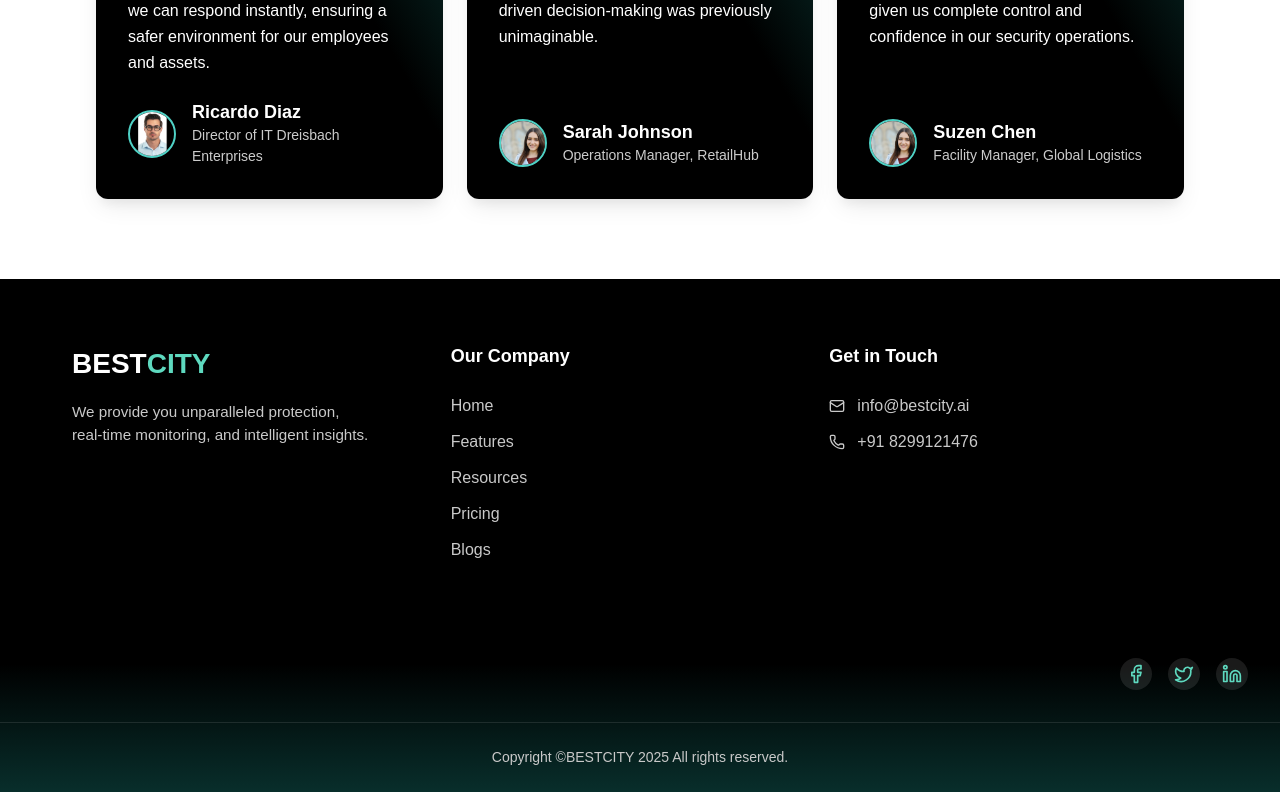
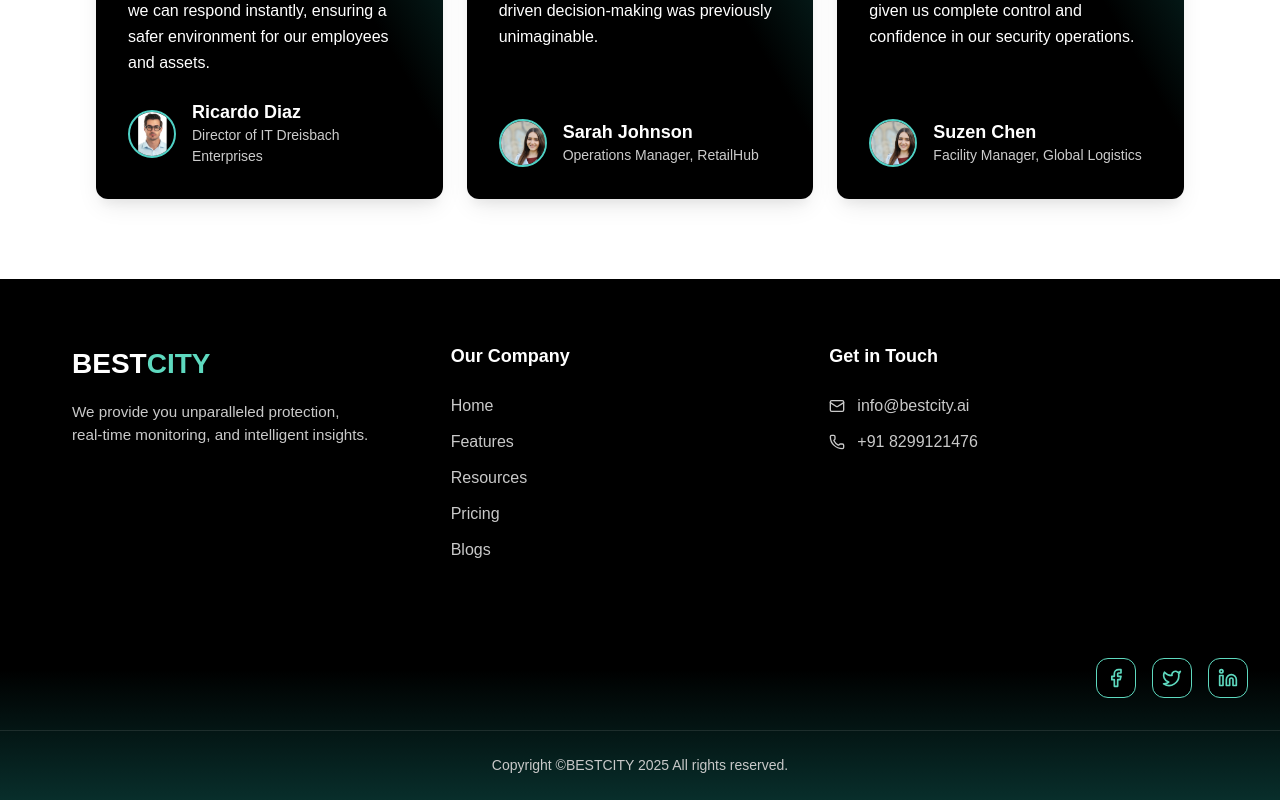
Before and after one commit to codealongME-Tech/bestcity-ui, a Next.js app: page / in a window 1280 px wide. Shown: the part 3293-4093 px from the top of the page. Built offline with nearby package versions, Linux system fonts and the light colour scheme.

Commit message:
changes done for LandingPage

```diff
--- a/src/components/Footer/Footer.css
+++ b/src/components/Footer/Footer.css
@@ -133,16 +133,17 @@
   display: flex;
   align-items: center;
   justify-content: center;
-  width: 2rem;
-  height: 2rem;
-  border-radius: 50%;
-  background-color: rgba(255, 255, 255, 0.1);
+  width: 2.5rem;
+  height: 2.5rem;
+  border-radius: 30%;
+  border: 1px solid #5ED9BF;
+  background-color: #000;
   color: #5ED9BF;
   transition: background-color 0.2s;
 }
 
 .social-icon:hover {
-  background-color: rgba(255, 255, 255, 0.2);
+  background-color: rgba(255, 255, 255, 0.1);
 }
 
 /* Media Queries */
```
